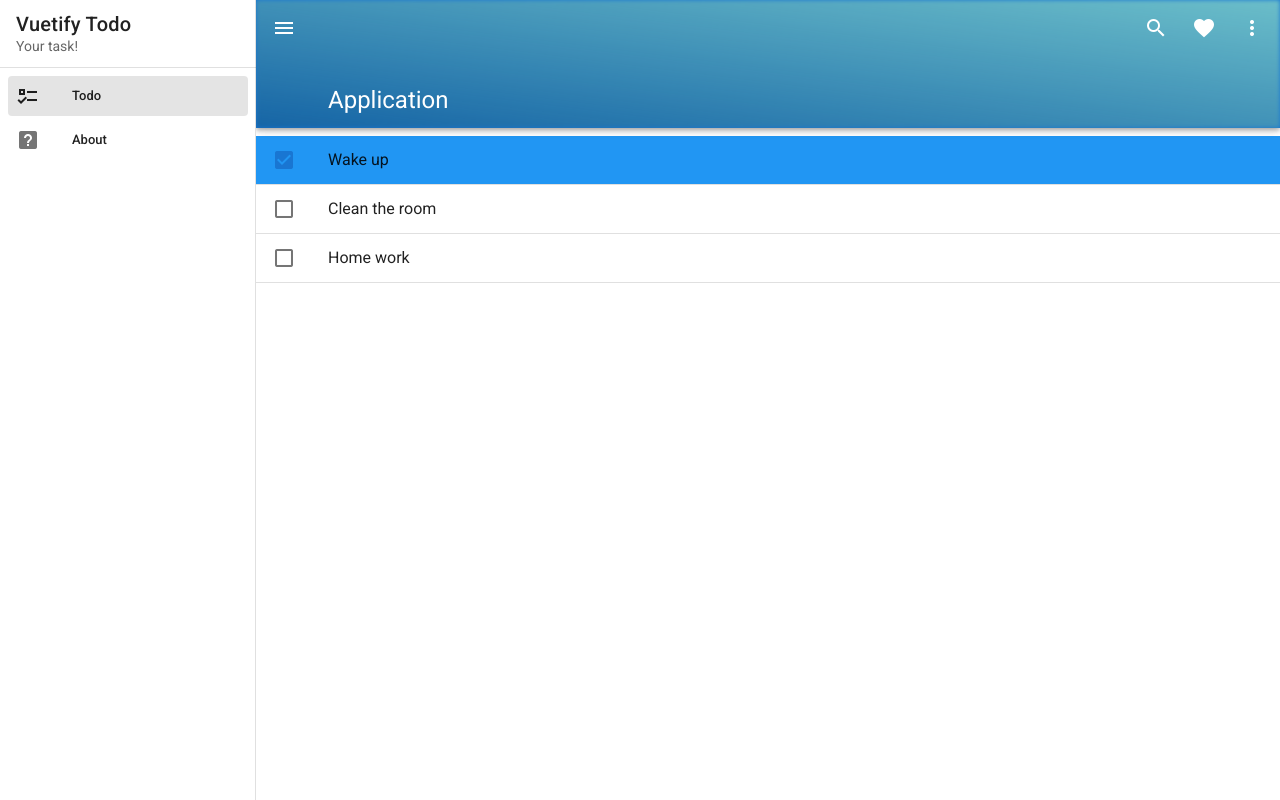
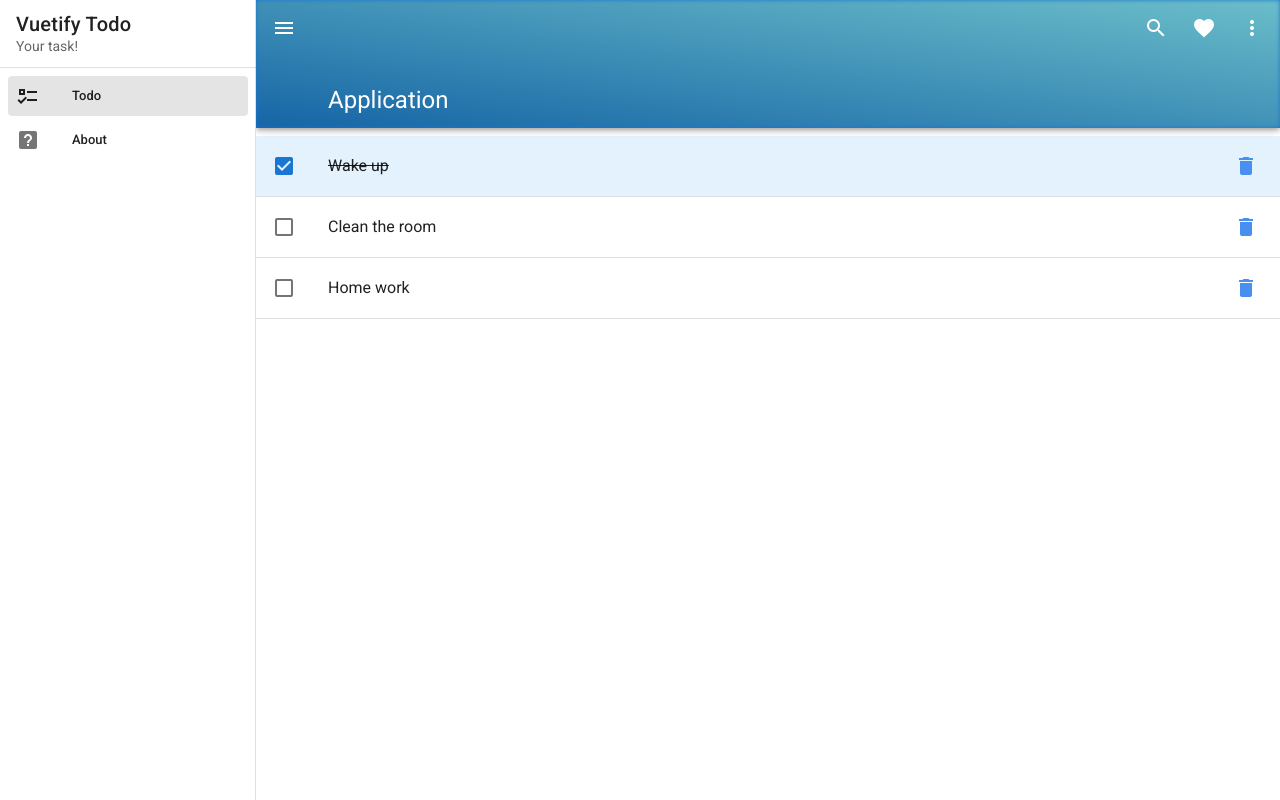
Before and after one commit to nord2sudjp/vuetify-todo, a Vue app: page /#/ in a window 1280 px wide. Built offline with nearby package versions, Linux system fonts and the light colour scheme.

Commit message:
implemet delete

```diff
--- a/src/views/Todo.vue
+++ b/src/views/Todo.vue
@@ -2,15 +2,21 @@
   <div class="home pa-0">
     <v-list flat>
       <div v-for="task in tasks" :key="task.id">
-        <v-list-item :class="{ blue: task.done }" @click="doneTask(task.id)">
+        <v-list-item :class="{ 'blue lighten-5': task.done }" @click="doneTask(task.id)">
           <template #default>
             <v-list-item-action>
               <v-checkbox :input-value="task.done" color="primary" />
             </v-list-item-action>
-
             <v-list-item-content>
-              <v-list-item-title>{{ task.title }}</v-list-item-title>
+              <v-list-item-title
+                :class="{'text-decoration-line-through' : task.done}"
+              >{{ task.title }}</v-list-item-title>
             </v-list-item-content>
+            <v-list-item-action>
+              <v-btn @click.stop="deleteTask(task.id)" icon>
+                <v-icon color="primary lighten-1">mdi-delete</v-icon>
+              </v-btn>
+            </v-list-item-action>
           </template>
         </v-list-item>
         <v-divider />
@@ -23,22 +29,25 @@
 // @ is an alias to /src
 
 export default {
-  name: 'Home',
+  name: "Home",
   data() {
     return {
       tasks: [
-        { id: 1, title: 'Wake up', done: true },
-        { id: 2, title: 'Clean the room', done: false },
-        { id: 3, title: 'Home work', done: false },
+        { id: 1, title: "Wake up", done: true },
+        { id: 2, title: "Clean the room", done: false },
+        { id: 3, title: "Home work", done: false },
       ],
-    }
+    };
   },
   methods: {
     doneTask(id) {
       //console.log("id:" + id);
-      let task = this.tasks.filter(task => task.id === id)[0]
-      task.done = !task.done
+      let task = this.tasks.filter((task) => task.id === id)[0];
+      task.done = !task.done;
+    },
+    deleteTask(id) {
+      this.tasks = this.tasks.filter((task) => task.id !== id);
     },
   },
-}
+};
 </script>
```
